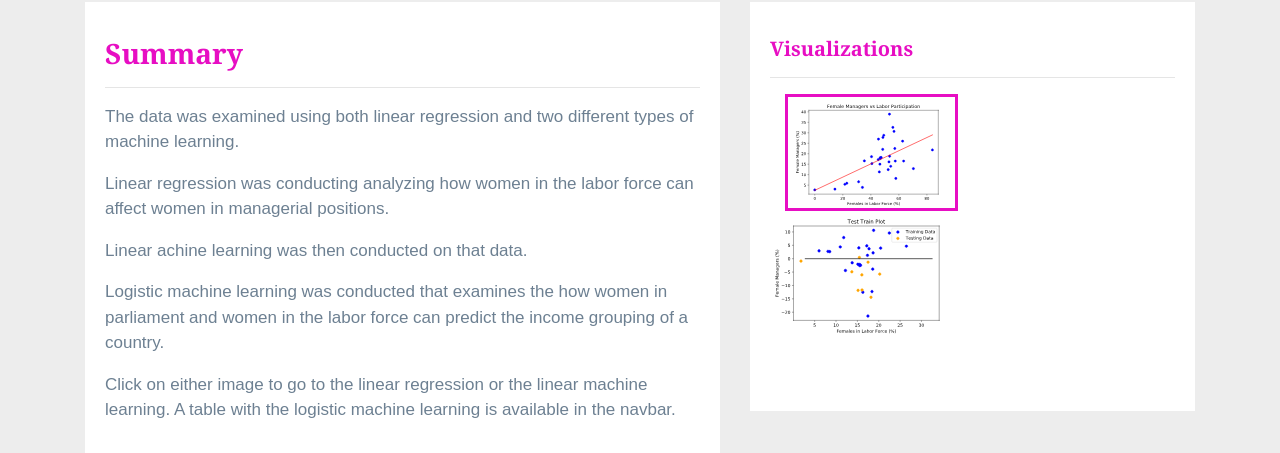
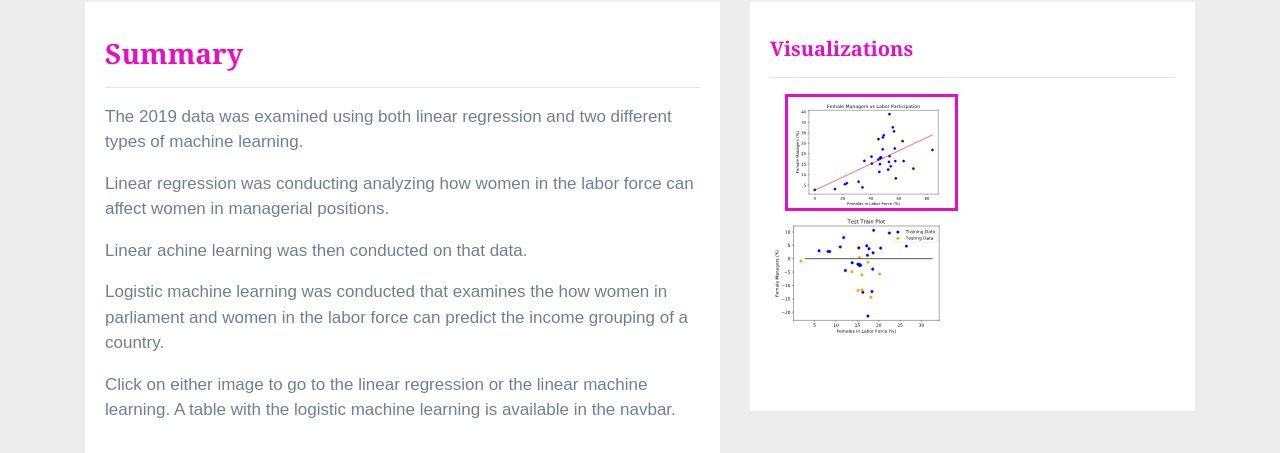
Before and after one commit to liliana-ilut/women-in-power, a Flask app: template templates/ml.html in a window 1280 px wide. Shown: the part 153-606 px from the top of the page. Run offline with Flask 2, Linux system fonts and the light colour scheme; the template is opened without the code that fills it, so the values that code supplies are empty; some libraries are stand-ins or nearby versions.

Commit message:
removing old files

```diff
--- a/templates/machine_learning.html
+++ b/templates/machine_learning.html
@@ -92,7 +92,7 @@
         <!-- Right Box -->
          <div class="box">
           <h5 class="title">Machine Learning</h5>
-          <h2>MSE: 64.67 Model Score: 0.07</h2>
+          <h2>MSE: 64.66 Model Score: 0.07</h2>
           <p>The data from the linear regression was split into training and test datasets in order to conduct linear machine learning using sklearn in python. The model was
             only able to successfully predict percentage of women managers based on percentage of women in the workforce 7% of the time.</p>
             <p>The data suggest that the number of women in the workforce does not relate to the number of women who are managers. This implies that
--- a/templates/ml.html
+++ b/templates/ml.html
@@ -84,7 +84,7 @@
           <h3 class="title">Summary</h3>
           <hr>
           <!-- <img src="../static/images/yes_women_can.png" class="vizualization rounded float-left" alt=""> -->
-          <p>The data was examined using both linear regression and two different types of machine learning. </p>
+          <p>The 2019 data was examined using both linear regression and two different types of machine learning. </p>
           <p>Linear regression was conducting analyzing how women in the labor force can affect women in managerial positions. </p>
           <p>Linear achine learning was then conducted on that data.</p>
            <p>Logistic machine learning was conducted that examines the how women in parliament and women in the labor force can predict the income grouping of
```
Also changed, not shown: static/images/labor_manager_machine.svg, 6 other files.
